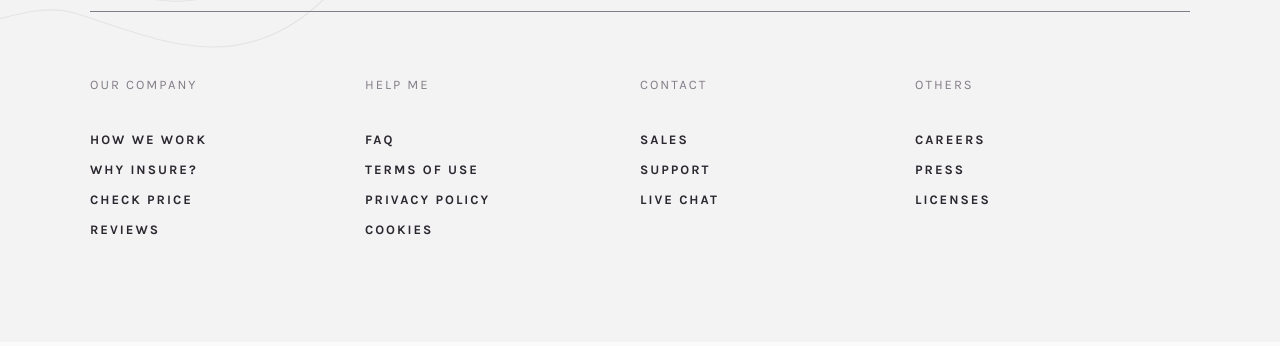
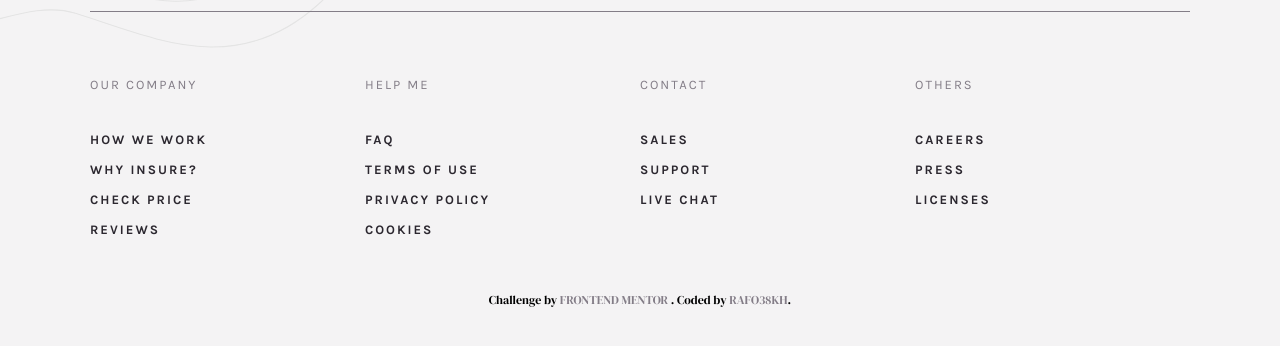
Before and after one commit to rafo38kh/insure-landing-page, a website: page index.html in a window 1280 px wide. Shown: the part 1950-2296 px from the top of the page. Drawn offline with Linux system fonts and the light colour scheme.

Commit message:
add footer

```diff
--- a/index.html
+++ b/index.html
@@ -278,6 +278,23 @@
           </li>
         </ul>
       </div>
+
+        <p class="insure__attribution">
+          Challenge by
+          <a
+            class="insure__attribution-link"
+            href="https://www.frontendmentor.io?ref=challenge"
+            target="_blank"
+            >Frontend Mentor </a
+          >. Coded by
+          <a
+            class="insure__attribution-link"
+            href="https://github.com/rafo38kh"
+            target="_blank"
+            >rafo38kh</a
+          >.
+        </p>
+
     </footer>
   </body>
 </html>
--- a/scss/_component.scss
+++ b/scss/_component.scss
@@ -439,6 +439,28 @@
     }
   }
 
+  &__attribution {
+    width: 100%;
+    font-size: clamp(1rem, 2vw, 1.2rem);
+    text-align: center;
+    margin: 0 auto;
+    padding: 0rem 0 1rem 0;
+
+    &-link:link,
+    &-link:visited {
+      text-transform: uppercase;
+      color: $color-darkGrayishViolet;
+      text-decoration: none;
+      font-weight: 400;
+    }
+
+    &-link:hover,
+    &-link:active {
+      color: $color-veryDarkViolet;
+      text-decoration: underline;
+    }
+  }
+
   &__sublist {
     list-style: none;
     margin-top: 4rem;
```
Also changed, not shown: css/style.css, 1 other file.
